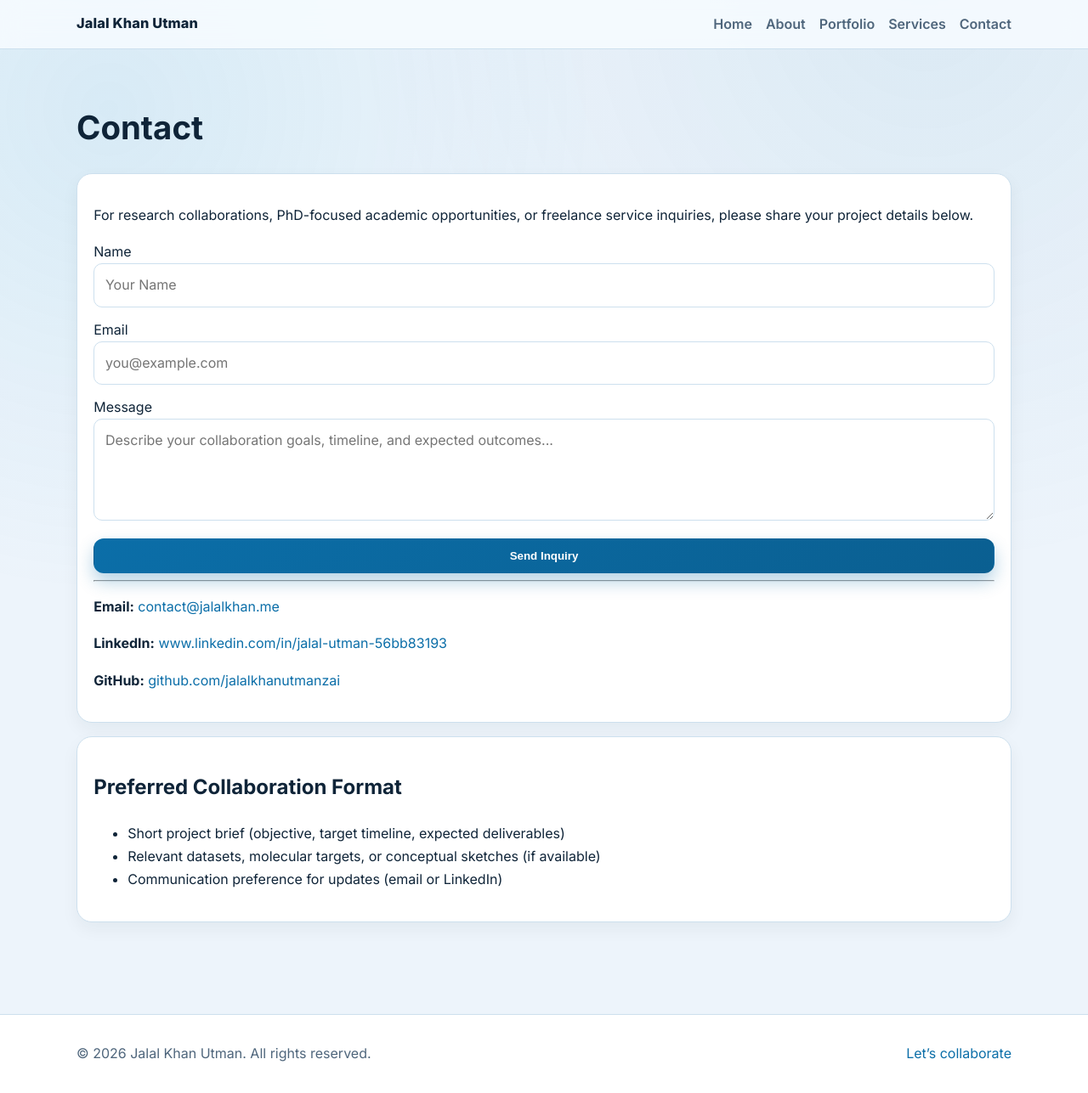
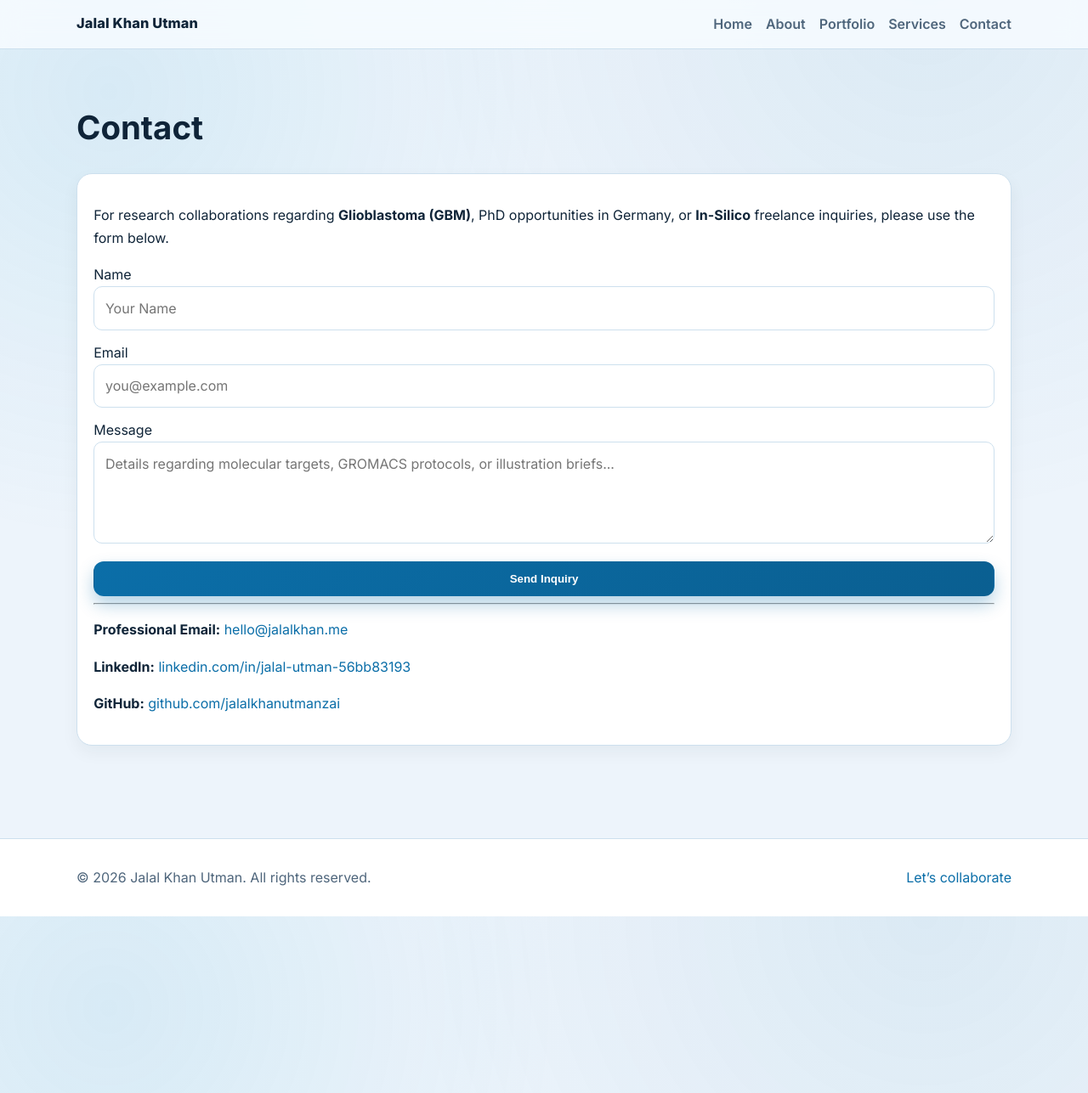
Before and after one commit to jalalkhanutmanzai/jalalkhanutmanzai.github.io, a Jekyll site: the page built from contact.md, in a window 1280 px wide and 1287 px high. Shown: the whole window at 85% size. Built offline with Jekyll 4.4.1, drawn with Linux system fonts in a browser that asks for light colours.

Commit message:
Update contact.md

```diff
--- a/contact.md
+++ b/contact.md
@@ -5,36 +5,28 @@ permalink: /contact/
 ---
 
 <div class="contact-box">
-  <p>For research collaborations, PhD-focused academic opportunities, or freelance service inquiries, please share your project details below.</p>
+  <p>For research collaborations regarding <strong>Glioblastoma (GBM)</strong>, PhD opportunities in Germany, or <strong>In-Silico</strong> freelance inquiries, please use the form below.</p>
 
-  <form class="form-grid" action="#" method="post">
+  <form class="form-grid" action="https://formspree.io/f/mdapzbqd" method="POST">
     <label>
       Name
-      <input type="text" name="name" placeholder="Your Name" />
+      <input type="text" name="name" placeholder="Your Name" required />
     </label>
     <label>
       Email
-      <input type="email" name="email" placeholder="you@example.com" />
+      <input type="email" name="_replyto" placeholder="you@example.com" required />
     </label>
     <label>
       Message
-      <textarea name="message" placeholder="Describe your collaboration goals, timeline, and expected outcomes..."></textarea>
+      <textarea name="message" placeholder="Details regarding molecular targets, GROMACS protocols, or illustration briefs..." required></textarea>
     </label>
+    <input type="text" name="_gotcha" style="display:none" />
     <button class="btn btn-primary" type="submit">Send Inquiry</button>
   </form>
 
   <hr />
 
-  <p><strong>Email:</strong> <a href="mailto:{{ site.email }}">{{ site.email }}</a></p>
-  <p><strong>LinkedIn:</strong> <a href="{{ site.linkedin_url }}">{{ site.linkedin_url | remove: 'https://' }}</a></p>
-  <p><strong>GitHub:</strong> <a href="https://github.com/{{ site.github_username }}">github.com/{{ site.github_username }}</a></p>
+  <p><strong>Professional Email:</strong> <a href="mailto:hello@jalalkhan.me">hello@jalalkhan.me</a></p>
+  <p><strong>LinkedIn:</strong> <a href="https://www.linkedin.com/in/jalal-utman-56bb83193">linkedin.com/in/jalal-utman-56bb83193</a></p>
+  <p><strong>GitHub:</strong> <a href="https://github.com/jalalkhanutmanzai">github.com/jalalkhanutmanzai</a></p>
 </div>
-
-<div class="contact-box">
-  <h2>Preferred Collaboration Format</h2>
-  <ul>
-    <li>Short project brief (objective, target timeline, expected deliverables)</li>
-    <li>Relevant datasets, molecular targets, or conceptual sketches (if available)</li>
-    <li>Communication preference for updates (email or LinkedIn)</li>
-  </ul>
-</div>
```
